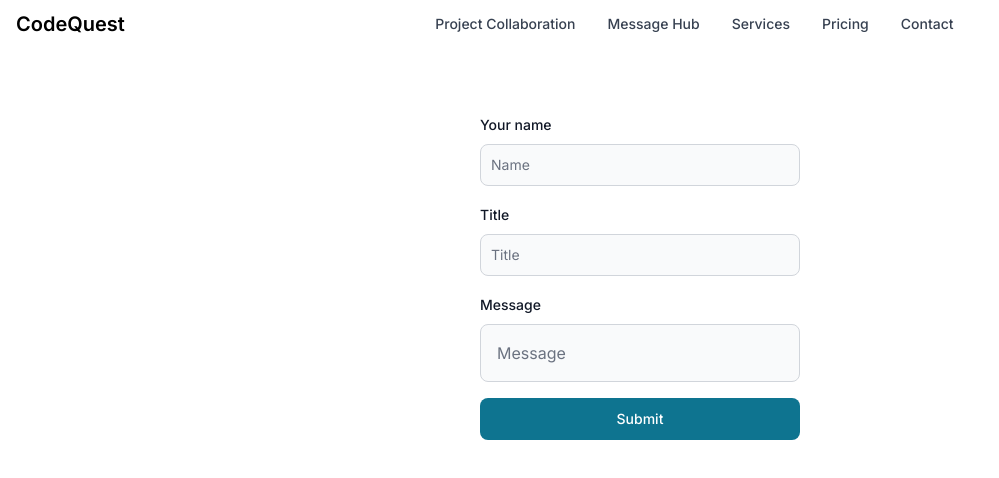
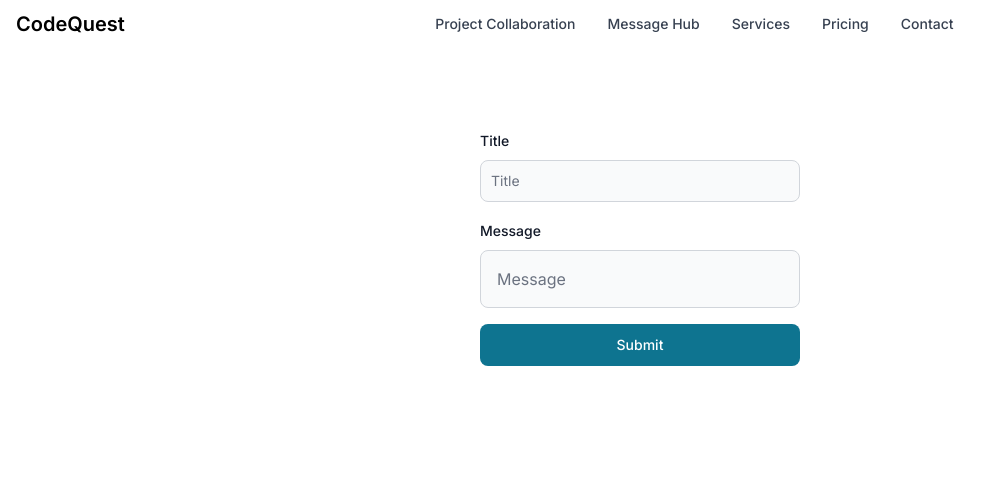
Before and after one commit to lidor4x4/codequest, a Next.js app: page /devapp/post-partner in a window 1280 px wide. Shown: the top 478 px of the page, without its empty margins (0-999 px from the left). Built offline with nearby package versions, Linux system fonts and the light colour scheme; no server answers.

Commit message:
Fixed bugs

```diff
--- a/app/devapp/page.js
+++ b/app/devapp/page.js
@@ -16,23 +16,32 @@ export default function DevappHome() {
 
 
     const getAllPartnerRequests = async () => {
-        const partnerRequests = await firestore.collection('partnerRequests').get();
-        const partnerRequestsArray = partnerRequests.docs.map(doc => doc.data());
-        // sort the array by date
-        partnerRequestsArray.sort((a, b) => b.createdAt - a.createdAt);
-        setPartnerRequests(partnerRequestsArray);
-        setLoading(false);
+;
     }
 
     useEffect(() => {
+      async function getAllPartnerRequests() {
+        // fetch the user id from /api/get-user-id
+        fetch(`${process.env.BASE_URL}/devapp/api/get-user-id`)
+          .then(res => res.json())
+          .then(data => setUserId(data.userId))
+          .catch(err => console.log(err));
+
+        // get all partner requests
+        const partnerRequests = await firestore.collection('partnerRequests').get();
+        let partnerRequestsArray = partnerRequests.docs.map(doc => doc.data());
+        // sort the array by date
+        partnerRequestsArray.sort((a, b) => b.createdAt - a.createdAt);
+        // remove requests that have been posted by the user
+        console.log(partnerRequestsArray, userId, partnerRequestsArray.filter(partnerRequest => partnerRequest.userId !== userId));
+        partnerRequestsArray = partnerRequestsArray.filter(partnerRequest => partnerRequest.userId !== userId);
+
+        setPartnerRequests(partnerRequestsArray);
+        setLoading(false)
+        console.log(partnerRequests);
+      }
       getAllPartnerRequests();
-      // fetch the user id from /api/get-user-id
-      fetch(`${process.env.BASE_URL}/devapp/api/get-user-id`)
-      .then(res => res.json())
-      .then(data => setUserId(data.userId))
-      .catch(err => console.log(err));
-      console.log(partnerRequests);
-    }, [])
+    }, [userId]);
 
 
 
--- a/app/devapp/post-partner/page.js
+++ b/app/devapp/post-partner/page.js
@@ -5,6 +5,8 @@ import Navbar from '../components/NavbarDevApp';
 import { Button, Label, TextInput, Alert } from 'flowbite-react';
 import { firestore } from '../../../firebase/config';
 import Link from 'next/link';
+import { useAuth } from '@clerk/nextjs';
+
 
 export default function PostPartnerRequest() {
 
@@ -17,7 +19,20 @@ export default function PostPartnerRequest() {
     useEffect(() => {
     fetch(`${process.env.BASE_URL}/devapp/api/get-user-id`)
       .then(res => res.json())
-      .then(data => setUserId(data.userId))
+      .then(async data => {
+        setUserId(data.userId)
+        // get user name
+        const jwt = await getToken();
+        fetch(`${process.env.BASE_URL}/devapp/api/get-user-by-id?userId=${ID}&token=${jwt}`, {
+            method: 'GET',
+        })
+            .then((res) => res.json())
+            .then((data) => {
+            const user = data.user;
+            setName(user.firstName + ' ' + user.lastName);
+            })
+            .catch((err) => console.log(err));
+      })
       .catch(err => console.log(err));
 
     }, [])
@@ -46,19 +61,6 @@ export default function PostPartnerRequest() {
              <form className="flex w-1/4 flex-col gap-4 mt-16">
               {created ? <Alert color="info"> <span> <p> <span className="font-medium"> Good Job </span> Partner request created <a className='underline'><Link href="/devapp">Go back</Link></a> </p> </span> </Alert> : null }
       <div className=''>
-        <div className="mb-2 block ">
-          <Label
-            htmlFor="name"
-            value="Your name"
-          />
-        </div>
-        <TextInput
-          id="name"
-          placeholder="Name"
-          required
-          type="text"
-          onChange={(e) => setName(e.target.value)}
-        />
       </div>
       <div>
         <div className="mb-2 block">
```
